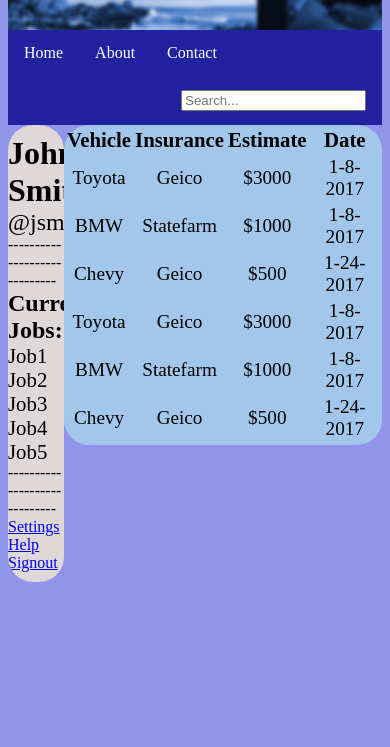
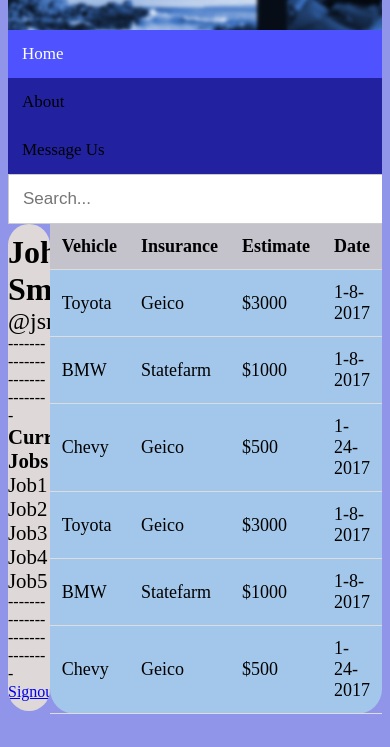
Before and after one commit to neilnatarajan/134b, a plain HTML site: page default.html in a window 390 px wide. Shown: the part 97-844 px from the top of the page. Drawn offline with Linux system fonts and the light colour scheme.

Commit message:
Added search feature and messenger feature

```diff
--- a/default.html
+++ b/default.html
@@ -4,18 +4,23 @@
     <title>Logged in User Default</title>
     <link rel="stylesheet" href="defaultstyle.css" />
     <meta charset="utf-8" />
+    <script src="defaultScript.js"></script>
 </head>
 <body>
     <div id="companyheader"><h1><b>NZ Connections</b></h1></div>
-    <ul id="navbar">
-        <li id="navbutton"><a href="default.html">Home</a></li>
-        <li id="navbutton"><a href="news.asp">About</a></li>
-        <li id="navbutton"><a href="contact.asp">Contact</a></li>
-        <li id="searchbar"><input type="text" placeholder="Search..."></li>
-    </ul>
+    <div class="topnav">
+        <a class="active" href="default.html">Home</a>
+        <a href="#about">About</a>
+        <a href="messenger.html">Message Us</a>
+        <div class="search-container">
+            <form action="javascript:;" onsubmit="filter()">
+                <input type="text" id="searchInput" placeholder="Search..." name="search">
+            </form>
+        </div>
+    </div>
     <div>
         <!----<span><img src="avatarstock.png" alt="Avatar" class="avatar"></span>-->
-        <table id="defaulttable">
+        <table id="myTable">
             <tr>
                 <th>Vehicle</th>
                 <th>Insurance</th>
@@ -63,18 +68,16 @@
     </div>
     <div>
         <ul id="personalinfo">
-            <li class="fullname">John Smith</li>
-            <li class="username">@jsmith</li>
+            <li id="fullname">John Smith</li>
+            <li id="username">@jsmith</li>
             <li>-----------------------------</li>
-            <li class="username"><b>Current Jobs:</b></li>
+            <li class="subjob"><b>Current Jobs:</b></li>
             <li class="subjob">Job1</li>
             <li class="subjob">Job2</li>
             <li class="subjob">Job3</li>
             <li class="subjob">Job4</li>
             <li class="subjob">Job5</li>
             <li>-----------------------------</li>
-            <li><a href="/settings">Settings</a></li>
-            <li><a href="/help">Help</a></li>
             <li><a href="login.html">Signout</a></li>
         </ul>
     </div>
--- /dev/null
+++ b/defaultScript.js
@@ -0,0 +1,20 @@
+function filter() {
+    var input, filter, table, tr, td, i;
+    input = document.getElementById("searchInput");
+    filter = input.value.toUpperCase();
+    table = document.getElementById("myTable");
+    tr = table.getElementsByTagName("tr");
+    for (i = 0; i < tr.length; i++) {
+        td = tr[i].getElementsByTagName("td")[0];
+        if (td) {
+            if (td.innerHTML.toUpperCase().indexOf(filter) > -1) {
+                tr[i].style.display = "";
+            } else {
+                tr[i].style.display = "none";
+            }
+        }
+    }
+
+    //clear value from search input
+    input.value = "";
+}
--- a/defaultstyle.css
+++ b/defaultstyle.css
@@ -2,7 +2,6 @@ body
 {
     background-color: #9095ea;
 }
-
 
 .avatar {
     overflow:hidden;
@@ -22,16 +21,19 @@ body
     font-size: 1.3rem;
 }
 
-.fullname{
+#fullname{
     font-weight:bold;
     font-size: 2rem;
 }
 
-.username{
+#username{
     font-size: 1.5rem;
 }
 
-#defaulttable{
+#myTable {
+  border-collapse: collapse;
+  width: 100%;
+  font-size: 18px;
   border-radius:25px;
   float:right;
   width:85%;
@@ -40,13 +42,21 @@ body
   background-color:#a3c7ea;
 }
 
-th{
-    font-weight:bold;
-    font-size:1.3rem;
+#myTable tr th {
+    background-color: #c4c3cc;
 }
-td{
-    font-size:1.2rem;
-    text-align:center;
+
+#myTable th, #myTable td {
+  text-align: left;
+  padding: 12px;
+}
+
+#myTable tr {
+  border-bottom: 1px solid #ddd;
+}
+
+#myTable tr.header, #myTable tr:hover {
+  background-color: #f1f1f1;
 }
 
 #companyheader {
@@ -59,32 +69,56 @@ td{
     color: white;
 }
 
-#navbar {
-    list-style-type: none;
-    margin: 0;
-    padding: 0;
+.topnav {
   overflow: hidden;
   background-color: #2222a1;
 }
 
-#navbutton {
+.topnav a {
   float: left;
-}
-
-#navbutton a {
   display: block;
-    color: white;
+  color: black;
   text-align: center;
   padding: 14px 16px;
   text-decoration: none;
+  font-size: 17px;
 }
 
-/* Change the link color to #111 (black) on hover */
-#navbutton a:hover {
-    background-color: #4f52ff;
+.topnav a:hover {
+  background-color: #ddd;
+  color: black;
 }
 
-#searchbar {
+.topnav a.active {
+  background-color: #4f52ff;
+  color: white;
+}
+
+.topnav .search-container {
   float: right;
-    padding: 14px 16px;
 }
+
+.topnav input[type=text] {
+  padding: 6px;
+  margin-top: 8px;
+  margin-right: 6px;
+  font-size: 17px;
+  border: none;
+}
+
+@media screen and (max-width: 600px) {
+  .topnav .search-container {
+    float: none;
+  }
+  .topnav a, .topnav input[type=text], .topnav .search-container button {
+    float: none;
+    display: block;
+    text-align: left;
+    width: 100%;
+    margin: 0;
+    padding: 14px;
+  }
+  .topnav input[type=text] {
+    border: 1px solid #ccc;
+  }
+}
```
Also changed, not shown: login.html (+2 -2 lines), messenger.html (added, +42 -0 lines), messengerScript.js (added, +50 -0 lines), messengerstyle.css (added, +56 -0 lines). Lines whose indentation alone changed are shown as unchanged.
